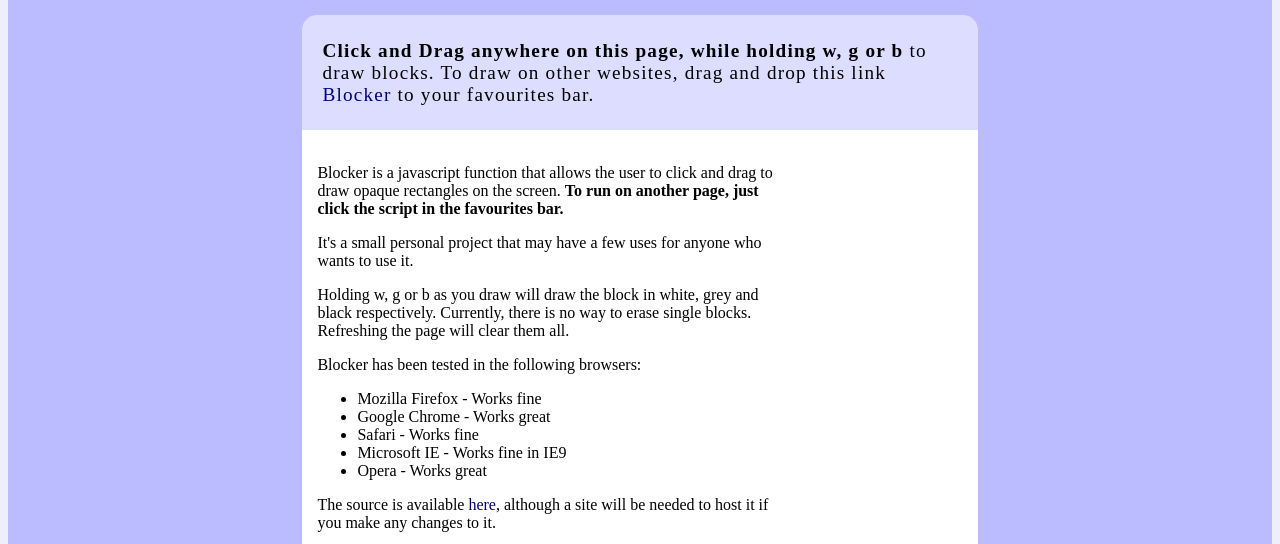
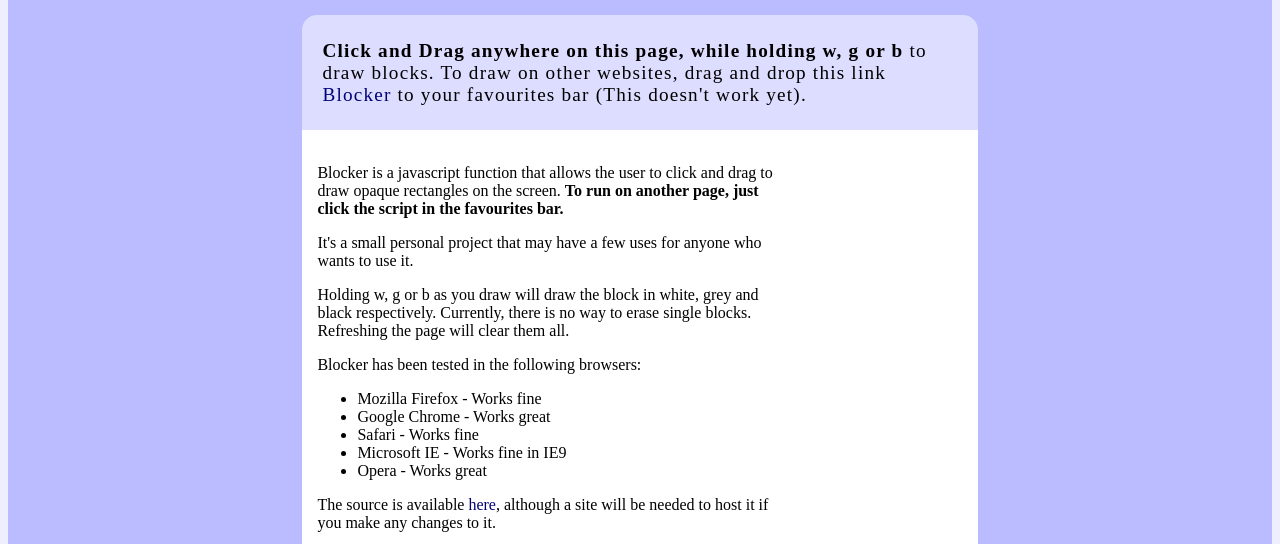
Before and after one commit to Sewol/Blocker.js, a plain HTML site: page index.html in a window 1280 px wide. Shown: the part 166-710 px from the top of the page. Drawn offline with Linux system fonts and the light colour scheme.

Commit message:
index corrected8

```diff
--- a/index.html
+++ b/index.html
@@ -14,7 +14,7 @@
 	<h3>Draw blocks on webpages</h3>
 	</div></br>
 	<div id="main">
-	  <p><strong>Click and Drag anywhere on this page, while holding w, g or b</strong> to draw blocks. To draw on other websites, drag and drop this link <a href="javascript:(function () {var s = document.createElement('script');s.setAttribute('src', 'blocker.js');document.body.appendChild(s);}());">Blocker</a> to your favourites bar.</p>
+	  <p><strong>Click and Drag anywhere on this page, while holding w, g or b</strong> to draw blocks. To draw on other websites, drag and drop this link <a href="javascript:(function () {var s = document.createElement('script');s.setAttribute('src', 'blocker.js');document.body.appendChild(s);}());">Blocker</a> to your favourites bar (This doesn't work yet).</p>
 	</div>
 	<div id="content"><br/>
 	<p>Blocker is a javascript function that allows the user to click and drag to draw opaque rectangles on the screen. <strong>To run on another page, just click the script in the favourites bar.</strong></p>
```
